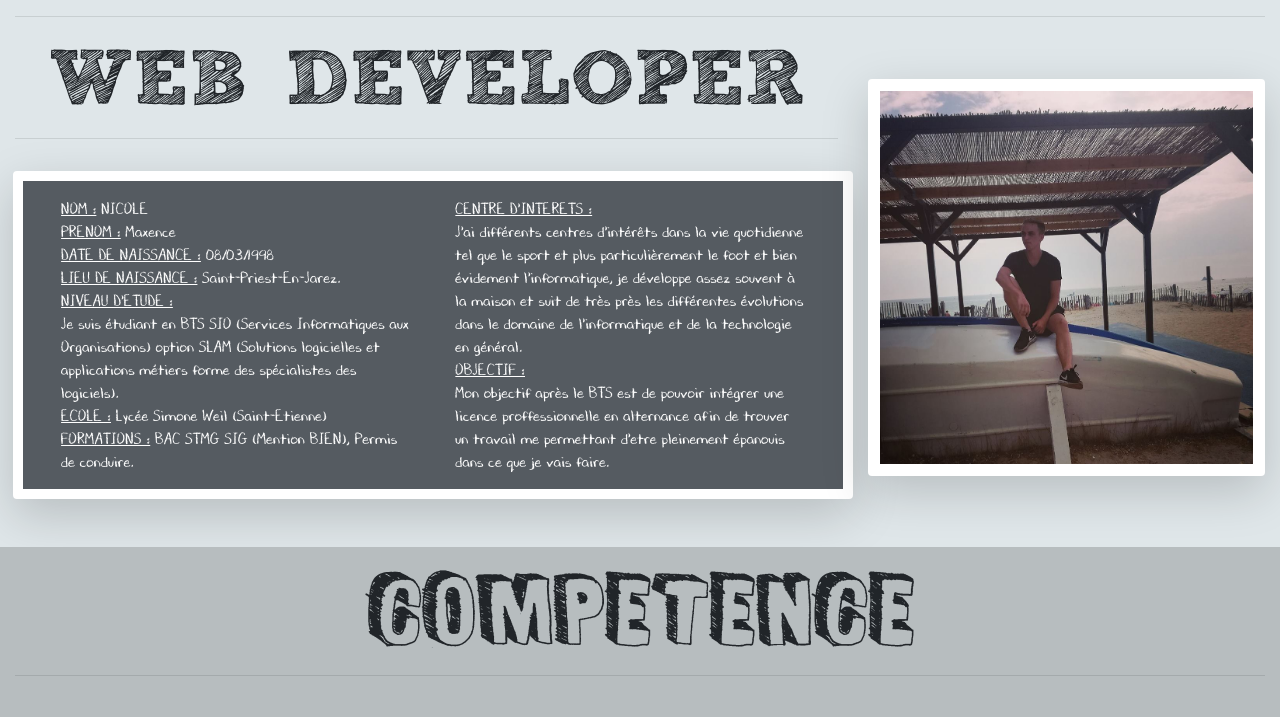
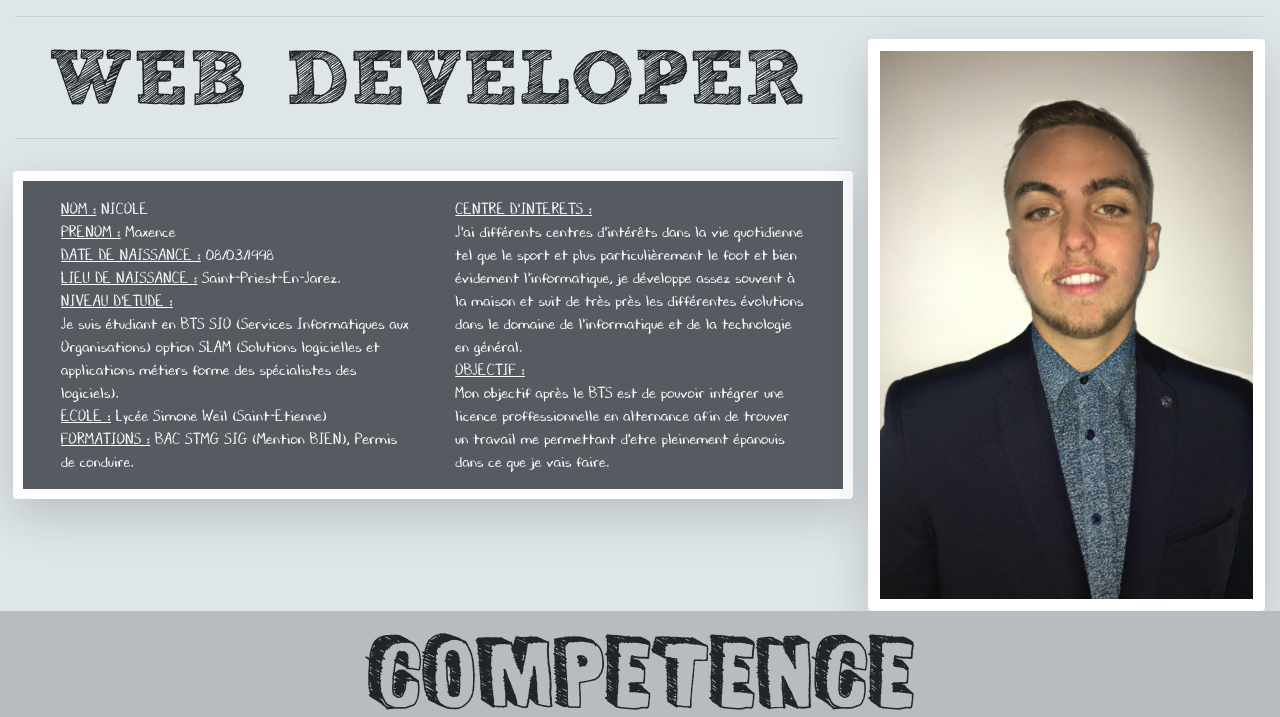
Before and after one commit to maxence4283/Portfolio, a PHP site: page / in a window 1280 px wide. Shown: the part 68-785 px from the top of the page. Run offline with PHP 8.4, Linux system fonts and the light colour scheme; some libraries are stand-ins or nearby versions; some web fonts are replaced.

Commit message:
Ajout d'une nouvelle photo presentation + changement cv (taille photo a modifier)

```diff
--- a/vues/cv.php
+++ b/vues/cv.php
@@ -16,7 +16,7 @@
                       <h1 class="display-4 djbchalk" style="color:white">TELECHARGEMENT</h1>
                       <p class="djbchalk" style="color:white">Cliquez sur le lien afin de pouvoir telecharger mon cv !</p>
                       <hr class="my-4">
-                      <a class="btn btn-light btn-lg sketch" href="Public/file/cvsansphoto.zip" role="button">MON CV</a>
+                      <a class="btn btn-light btn-lg sketch" href="Public/file/cv.zip" role="button">MON CV</a>
                     </div>
 
                   </div>
--- a/vues/presentation.php
+++ b/vues/presentation.php
@@ -157,8 +157,8 @@
 
         <div class="col-12 col-xs-12 col-sm-12 col-md-12 col-xl-4 col-lg-4">
             <!-- partie lg-->
-            <div class="shadow-lg p-2 mb-0 bg-white rounded" style="margin-top: 10%;">
-                <img class="img-fluid" src="Public/img/moi.jpg"/>
+            <div class="shadow-lg p-2 mb-0 bg-white rounded">
+                <img class="img-fluid" src="Public/img/5.png"/>
             </div>
 
         </div>
```
Also changed, not shown: Public/img/5.png (added), 3 other files.
